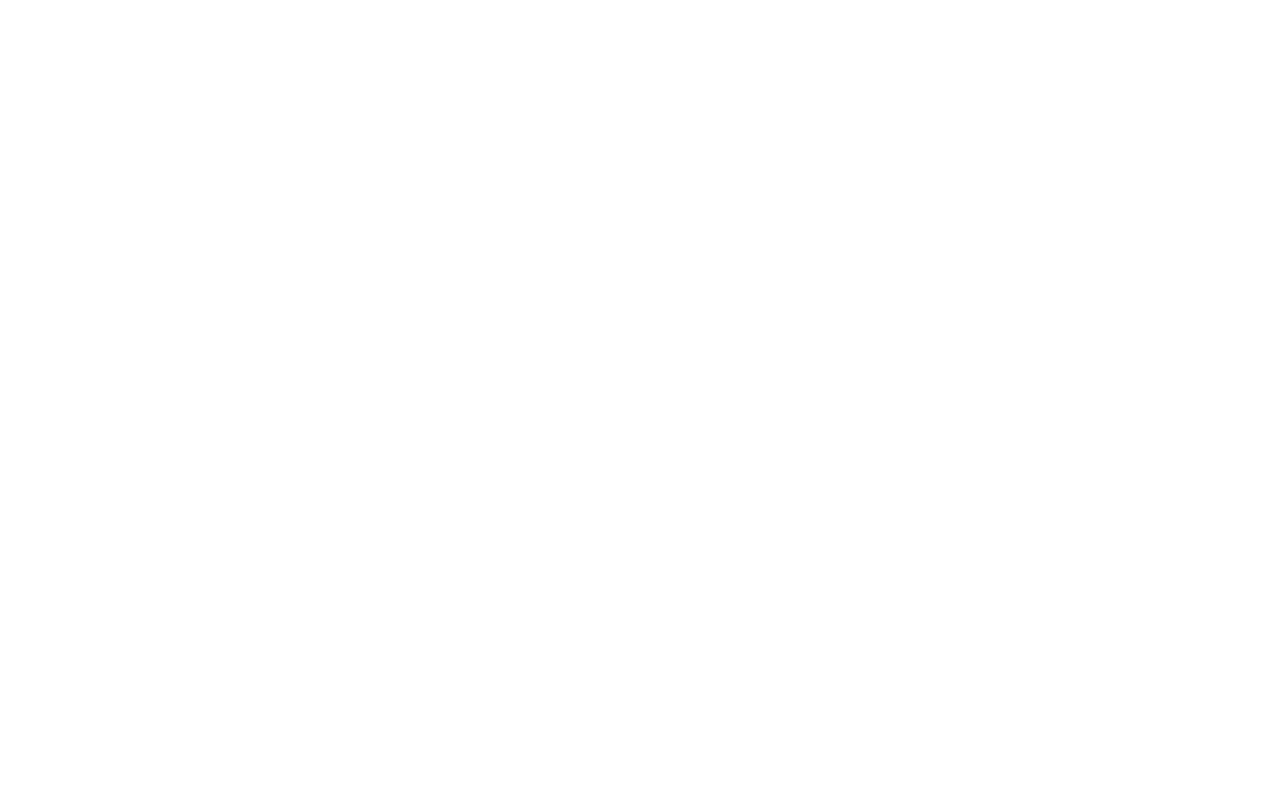
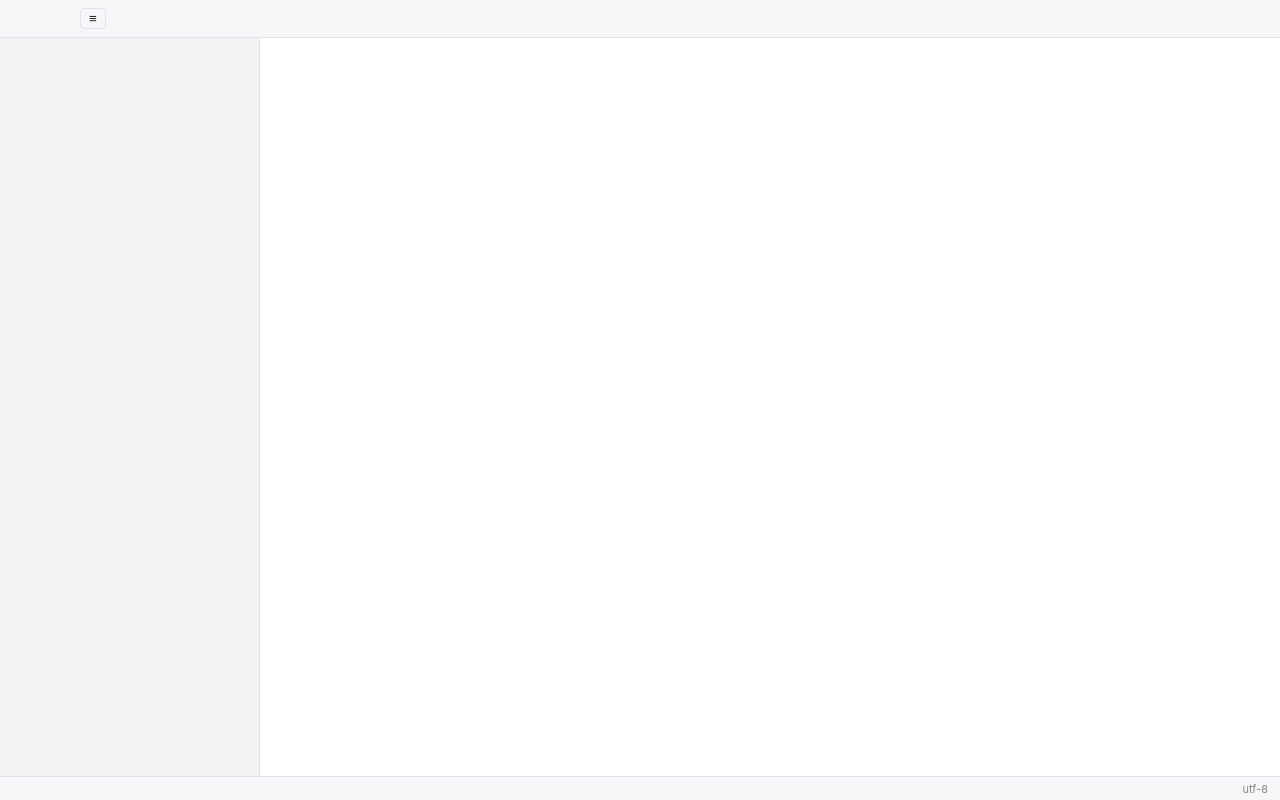
Before and after one commit to andy-zhanggx/andymd, a React (Vite) app: page / in a window 1280 px wide. Built offline with nearby package versions, Linux system fonts and the light colour scheme.

Commit message:
feat(ui): app shell with titlebar and statusbar

```diff
--- a/src/App.tsx
+++ b/src/App.tsx
@@ -1,5 +1,43 @@
 import './styles/global.css';
+import { useTheme } from './hooks/useTheme';
+import { useConfigStore } from './stores/configStore';
+import { TitleBar } from './components/TitleBar';
+import { StatusBar } from './components/StatusBar';
 
 export default function App() {
-  return <div id="app-root" />;
+  useTheme();
+  const { showSidebar, sidebarWidth } = useConfigStore((s) => s.config);
+
+  return (
+    <div
+      id="app-root"
+      style={{
+        display: 'grid',
+        gridTemplateColumns: showSidebar ? `${sidebarWidth}px 1fr` : '1fr',
+        gridTemplateRows: '38px 1fr 24px',
+        gridTemplateAreas: showSidebar
+          ? '"titlebar titlebar" "sidebar editor" "statusbar statusbar"'
+          : '"titlebar" "editor" "statusbar"',
+        height: '100vh',
+      }}
+    >
+      <div style={{ gridArea: 'titlebar' }}><TitleBar /></div>
+      {showSidebar && (
+        <aside
+          style={{
+            gridArea: 'sidebar',
+            background: 'var(--bg-sidebar)',
+            borderRight: '1px solid var(--border)',
+            overflow: 'hidden',
+          }}
+        >
+          {/* filled in Task 15 */}
+        </aside>
+      )}
+      <main style={{ gridArea: 'editor', overflow: 'auto', background: 'var(--bg-primary)' }}>
+        {/* filled in Task 17 */}
+      </main>
+      <div style={{ gridArea: 'statusbar' }}><StatusBar /></div>
+    </div>
+  );
 }
--- /dev/null
+++ b/src/components/StatusBar.tsx
@@ -0,0 +1,26 @@
+import { useDocumentStore } from '../stores/documentStore';
+import { wordCount } from '../lib/wordCount';
+
+export function StatusBar() {
+  const doc = useDocumentStore((s) => s.doc);
+  const text = doc?.draft ?? '';
+  const { words, chars } = wordCount(text);
+  return (
+    <div
+      style={{
+        height: '24px',
+        display: 'flex',
+        alignItems: 'center',
+        padding: '0 12px',
+        borderTop: '1px solid var(--border)',
+        background: 'var(--bg-secondary)',
+        fontSize: 11,
+        color: 'var(--fg-muted)',
+        justifyContent: 'space-between',
+      }}
+    >
+      <span>{doc ? `${words} words · ${chars} chars` : ' '}</span>
+      <span>utf-8</span>
+    </div>
+  );
+}
--- /dev/null
+++ b/src/components/TitleBar.tsx
@@ -0,0 +1,47 @@
+import React from 'react';
+import { useConfigStore } from '../stores/configStore';
+import { useDocumentStore } from '../stores/documentStore';
+
+export function TitleBar() {
+  const showSidebar = useConfigStore((s) => s.config.showSidebar);
+  const update = useConfigStore((s) => s.update);
+  const doc = useDocumentStore((s) => s.doc);
+
+  const name = doc?.path?.split('/').pop() ?? (doc ? 'Untitled' : '');
+  const dirty = doc?.isDirty ? '● ' : '';
+
+  return (
+    <div
+      style={{
+        height: '38px',
+        display: 'flex',
+        alignItems: 'center',
+        padding: '0 12px 0 80px',
+        borderBottom: '1px solid var(--border)',
+        background: 'var(--bg-secondary)',
+        userSelect: 'none',
+        WebkitAppRegion: 'drag',
+      } as React.CSSProperties}
+    >
+      <button
+        onClick={() => update({ showSidebar: !showSidebar })}
+        style={{
+          WebkitAppRegion: 'no-drag',
+          marginRight: 12,
+          background: 'transparent',
+          border: '1px solid var(--border)',
+          color: 'var(--fg-primary)',
+          borderRadius: 4,
+          padding: '2px 8px',
+          cursor: 'pointer',
+        } as React.CSSProperties}
+        aria-label="Toggle sidebar"
+      >
+        ≡
+      </button>
+      <div style={{ flex: 1, textAlign: 'center', fontSize: 13, color: 'var(--fg-primary)' }}>
+        {dirty}{name}
+      </div>
+    </div>
+  );
+}
```
